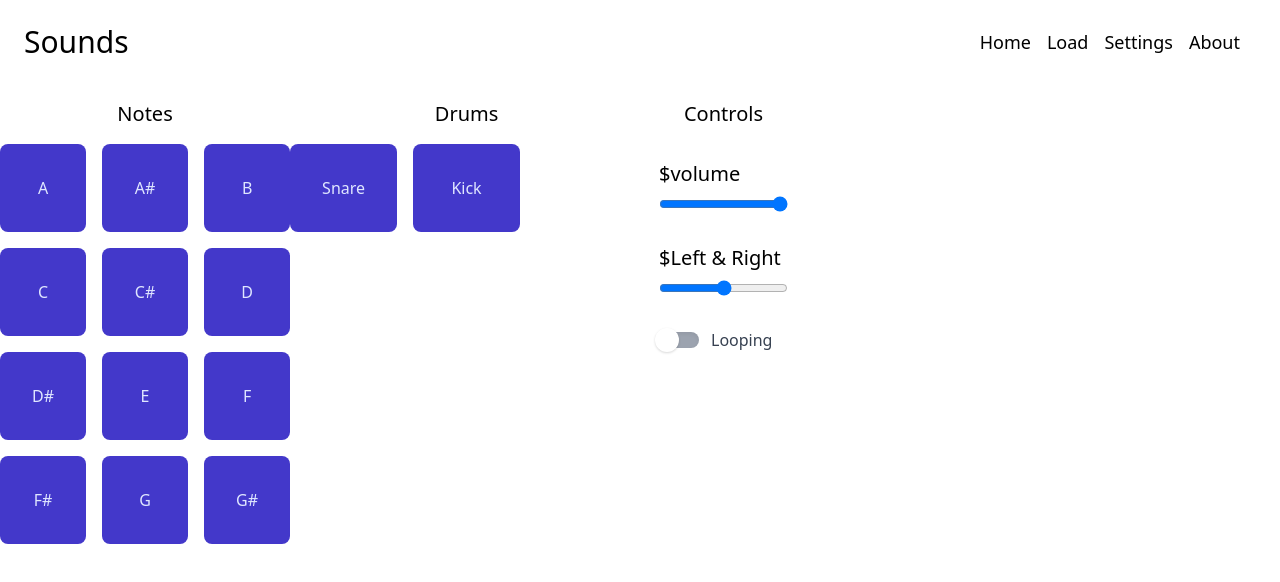
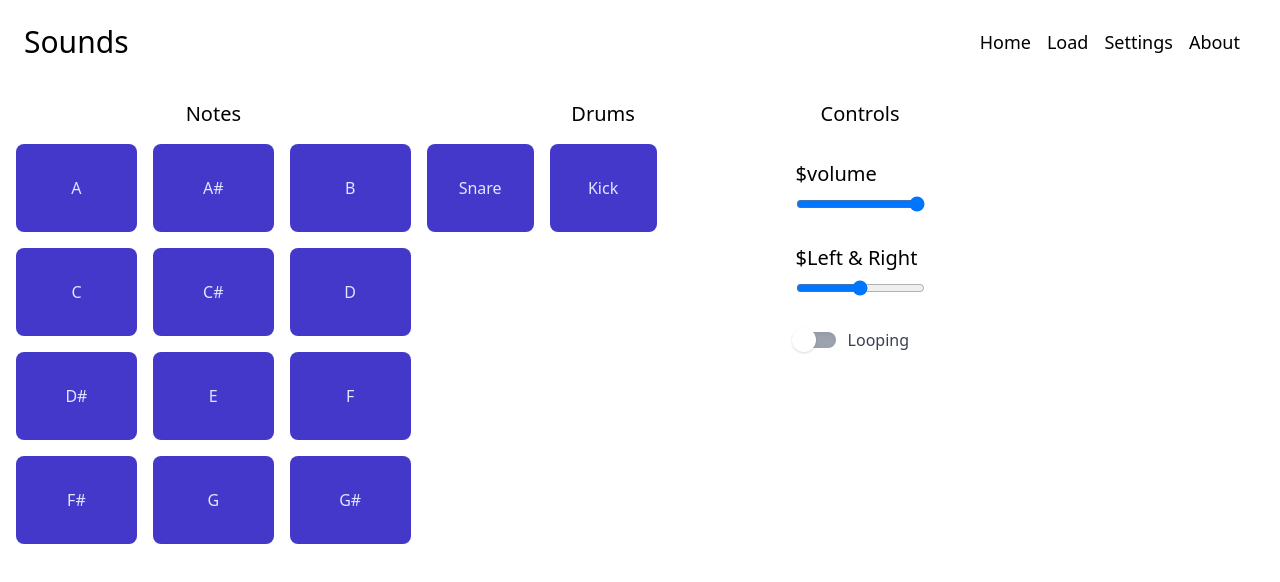
Before and after one commit to pigilwin/auditory, a React (Create React App) app: page / in a window 1280 px wide. Shown: the top 582 px of the page. Built offline with nearby package versions, Linux system fonts and the light colour scheme.

Commit message:
Panel can now have child elements

```diff
--- a/src/notes/panel.tsx
+++ b/src/notes/panel.tsx
@@ -1,6 +1,6 @@
 import { NoteButton } from "../components/Buttons";
 import { Grid } from "../components/Grid";
-import { PanelTitle } from "../components/Panel";
+import { Panel, PanelTitle } from "../components/Panel";
 import { notes, Note } from "./notes";
 
 export const NotesPanel = (): JSX.Element => {
@@ -10,9 +10,9 @@ export const NotesPanel = (): JSX.Element => {
     });
 
     return (
-        <div id="notes-panel">
+        <Panel>
             <PanelTitle title="Notes"/>
             <Grid elements={buttons}/>
-        </div>
+        </Panel>
     );
 }
```
